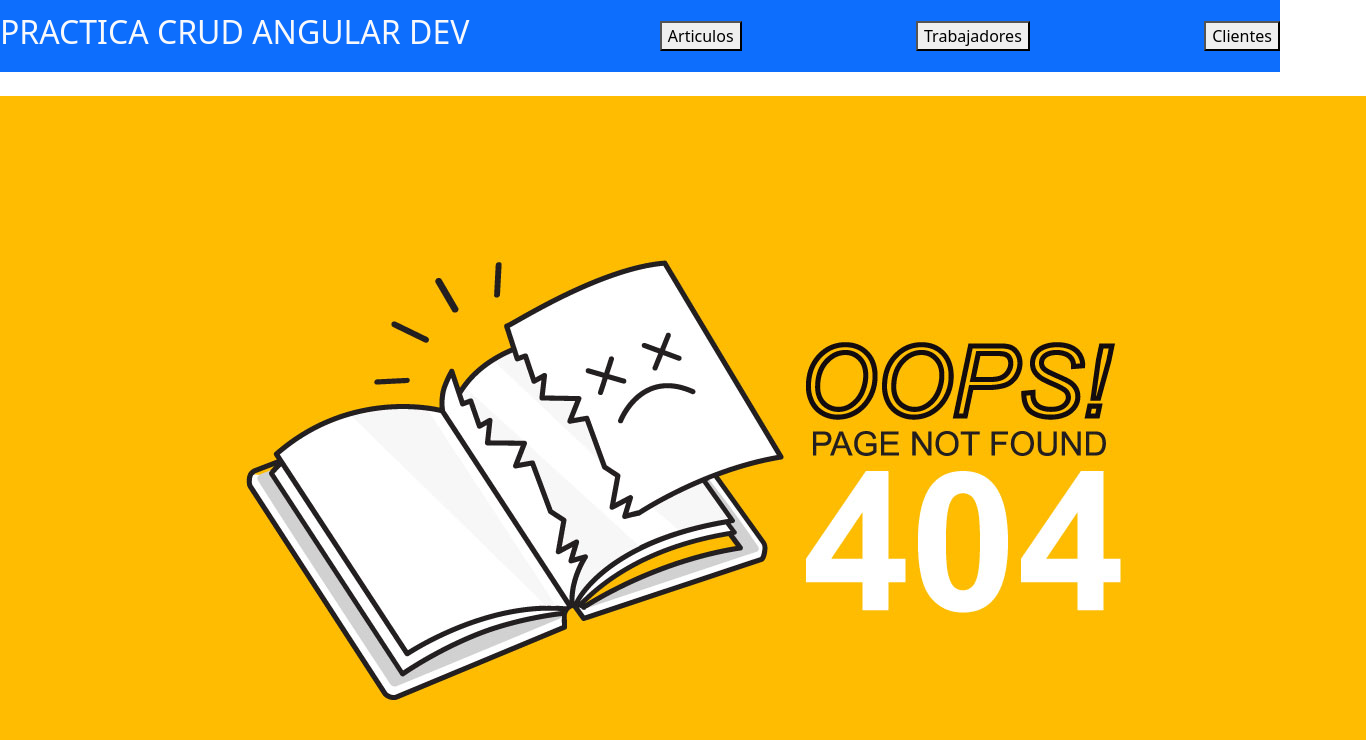
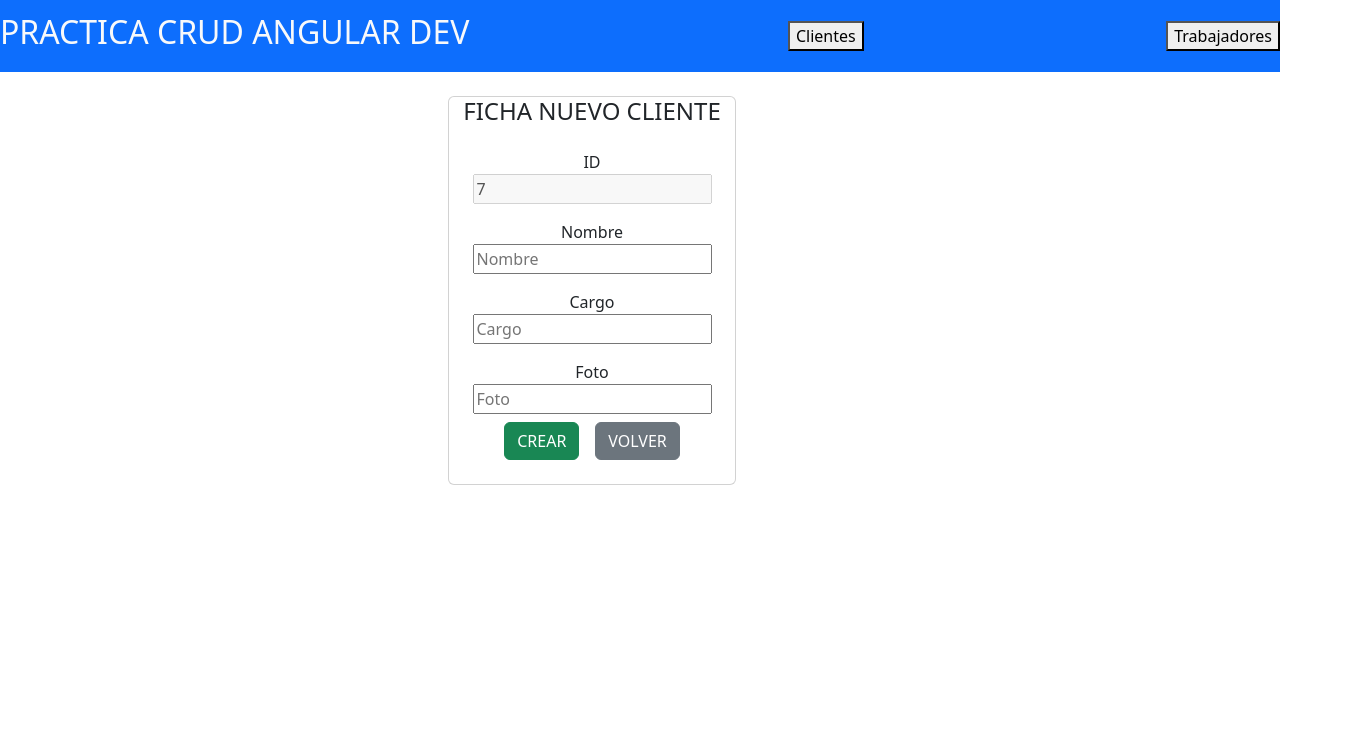
Before and after one commit to javierDMC/practicaAngularCRUD, an Angular app: page /clientes/nuevo in a window 1280 px wide. Shown: the top 740 px of the page, 1366 px wide, since content can reach past the window. Built offline with nearby package versions, Linux system fonts and the light colour scheme.

Commit message:
Nuevo cliente operativo con NgModel

```diff
--- a/src/app/app-routing.module.ts
+++ b/src/app/app-routing.module.ts
@@ -12,8 +12,8 @@ const routes: Routes = [
   {path:"",component:InicioComponent},
   {path:"clientes", component:ClientesComponent},
   {path:"cliente/:id", component:ClienteComponent},
-  {path:"nuevo", component:ClienteNuevoComponent},
-  {path:"modificar/:id", component:ClienteModificarComponent},
+  {path:"clientes/nuevo", component:ClienteNuevoComponent},
+  {path:"clientes/modificar/:id", component:ClienteModificarComponent},
   {path:"clientes/borrar/:id", component:ClienteBorrarComponent},
   //la ruta error siempre debe ser la ultima
   {path:"**",component:Error404Component}
--- a/src/app/app.module.ts
+++ b/src/app/app.module.ts
@@ -11,6 +11,7 @@ import { ClienteBorrarComponent } from './components/clientes/cliente-borrar/cli
 import { InicioComponent } from './components/inicio/inicio.component';
 import { HeaderComponent } from './components/header/header.component';
 import { Error404Component } from './components/error404/error404.component';
+import { FormsModule } from '@angular/forms';
 
 @NgModule({
   declarations: [
@@ -26,7 +27,8 @@ import { Error404Component } from './components/error404/error404.component';
   ],
   imports: [
     BrowserModule,
-    AppRoutingModule
+    AppRoutingModule,
+    FormsModule
   ],
   providers: [],
   bootstrap: [AppComponent]
--- a/src/app/components/clientes/cliente-modificar/cliente-modificar.component.ts
+++ b/src/app/components/clientes/cliente-modificar/cliente-modificar.component.ts
@@ -1,4 +1,7 @@
 import { Component } from '@angular/core';
+import { ActivatedRoute } from '@angular/router';
+import { Cliente } from 'src/app/models/cliente';
+import { ClienteService } from 'src/app/services/cliente.service';
 
 @Component({
   selector: 'app-cliente-modificar',
@@ -7,4 +10,21 @@ import { Component } from '@angular/core';
 })
 export class ClienteModificarComponent {
 
+
+  cliente!:Cliente;
+
+  idModificar!:number;
+
+  constructor(private servicioModificarCliente:ClienteService,
+              private miRuta:ActivatedRoute){}
+
+  ngOnInit(){
+    this.idModificar=this.miRuta.snapshot.params["id"];
+    this.cliente=this.servicioModificarCliente.getcliente(this.idModificar);
+  }
+
+  modificarCliente(clienteModificar:Cliente){
+    this.servicioModificarCliente.modificarCliente(this.cliente);
+  }
+
 }
--- a/src/app/components/clientes/cliente-nuevo/cliente-nuevo.component.html
+++ b/src/app/components/clientes/cliente-nuevo/cliente-nuevo.component.html
@@ -1 +1,19 @@
-<p>cliente-nuevo works!</p>
+<div style="margin-left: 35%;">
+  <div class="ml-5 card text-center " style="width: 18rem;">
+    <h4>FICHA NUEVO CLIENTE</h4>
+    <div class="card-body">
+      <form id="formNuevoCliente" action="#">
+      <a>ID</a>
+      <p class="card-text"><input [(ngModel)]="inputIdNuevo" name="inputIdNuevo" disabled="true" required></p>
+      <a>Nombre</a>
+      <p class="card-text"><input [(ngModel)]="inputNombreNuevo" name="inputNombreNuevo" placeholder="Nombre"></p>
+      <a>Cargo</a>
+      <p class="card-text"><input [(ngModel)]="inputCargoNuevo" name="inputCargoNuevo" placeholder="Cargo"></p>
+      <a>Foto</a>
+      <p class="card-text"><input [(ngModel)]="inputFotoNuevo" name="inputFotoNuevo" placeholder="Foto"></p>
+    </form>
+      <button (click)="nuevoCliente()" routerLink="/clientes" class="btn btn-success m-2">CREAR</button>
+      <button routerLink="/clientes" class="btn btn-secondary m-2">VOLVER</button>
+    </div>
+  </div>
+</div>
--- a/src/app/components/clientes/cliente-nuevo/cliente-nuevo.component.ts
+++ b/src/app/components/clientes/cliente-nuevo/cliente-nuevo.component.ts
@@ -1,4 +1,5 @@
 import { Component } from '@angular/core';
+import { ClienteService } from 'src/app/services/cliente.service';
 
 @Component({
   selector: 'app-cliente-nuevo',
@@ -7,4 +8,28 @@ import { Component } from '@angular/core';
 })
 export class ClienteNuevoComponent {
 
+  //para crea un nuevo cliente aumenta automaticamente al siguiente id
+  inputIdNuevo:number=this.servicioNuevoCliente.getClientes().length+1;
+  inputNombreNuevo!:string;
+  inputCargoNuevo!:string;
+  inputFotoNuevo!:string;
+
+  constructor(private servicioNuevoCliente:ClienteService){}
+
+
+  nuevoCliente(){
+    let clienteNuevo={
+      id:this.inputIdNuevo,
+      nombre:this.inputNombreNuevo,
+      cargo:this.inputCargoNuevo,
+      foto:this.inputFotoNuevo
+    }
+
+  this.servicioNuevoCliente.nuevoCliente(clienteNuevo);
+
+
+  }
+
+
+
 }
--- a/src/app/components/clientes/clientes/clientes.component.html
+++ b/src/app/components/clientes/clientes/clientes.component.html
@@ -7,7 +7,7 @@
       <td class="border border-dark">{{cliente.id}}</td>
       <td class="border border-dark">{{cliente.nombre}}</td>
       <td routerLink="/cliente/{{cliente.id}}" class="border border-dark"><button class="btn btn-primary m-1">VER</button></td>
-      <td class="border border-dark"><button class="btn btn-warning m-1" >MODIFICAR</button></td>
+      <td routerLink="/clientes/modificar/{{cliente.id}}" class="border border-dark"><button class="btn btn-warning m-1" >MODIFICAR</button></td>
       <td routerLink="/clientes/borrar/{{cliente.id}}" class="border border-dark"><button class="btn btn-danger m-1" >BORRAR</button></td>
     </tr>
     </td>
@@ -15,6 +15,6 @@
 
 </div>
 <div class="text-center mt-5">
-  <button class="btn btn-success m-2">Nuevo</button>
+  <button routerLink="/clientes/nuevo" class="btn btn-success m-2">Nuevo</button>
   <button routerLink="/" class="btn btn-secondary m-2">Volver</button>
 </div>
--- a/src/app/components/header/header.component.html
+++ b/src/app/components/header/header.component.html
@@ -4,9 +4,9 @@
    <h2 routerLink="/" class="text-light">PRACTICA CRUD ANGULAR DEV</h2>
   </a>
 
-  <button>Articulos</button>
+  <button routerLink="/clientes">Clientes</button>
   <button >Trabajadores</button>
-  <button routerLink="/clientes">Clientes</button>
+
 </nav>
 
 <br>
--- a/src/app/models/cliente.ts
+++ b/src/app/models/cliente.ts
@@ -2,6 +2,5 @@ export interface Cliente {
   id: number,
   nombre: string,
   cargo: string,
-  foto:string,
-  votos: number
+  foto:string
 }
--- a/src/app/services/cliente.service.ts
+++ b/src/app/services/cliente.service.ts
@@ -14,43 +14,37 @@ export class ClienteService {
       id:1,
       nombre: 'Ana',
       cargo: 'Programadora' ,
-      foto:'1.jpg',
-      votos:0
+      foto:'1.jpg'
     },
     {
       id:2,
       nombre: 'Elena',
       cargo: 'Administrativa',
-      foto:'2.jpg',
-      votos:0
+      foto:'2.jpg'
     },
     {
       id:3,
       nombre: 'Juan',
       cargo: 'Analista' ,
-      foto:'3.jpg',
-      votos:0
+      foto:'3.jpg'
     },
     {
       id:4,
       nombre: 'Luis',
       cargo: 'Programador' ,
-      foto:'4.jpg',
-      votos:0
+      foto:'4.jpg'
     },
     {
       id:5,
       nombre: 'Maria',
       cargo: 'Diseñadora' ,
-      foto:'5.jpg',
-      votos:0
+      foto:'5.jpg'
     },
     {
       id:6,
       nombre: 'Pedro',
       cargo: 'Marketing' ,
-      foto:'6.jpg',
-      votos:0
+      foto:'6.jpg'
     }
  ]
 
```
